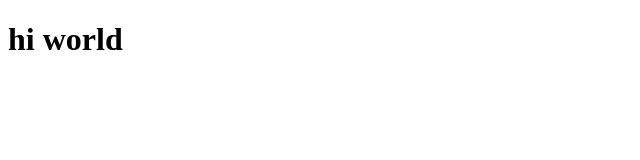
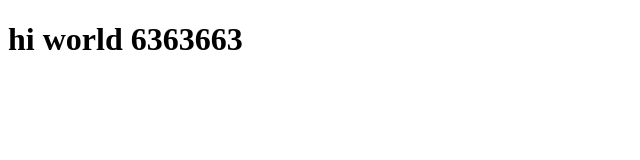
Before and after one commit to MessBoiRishi/datewithgit, a plain HTML site: page indexxx.html in a window 1280 px wide. Shown: the whole page, without its empty margins (0-640 px from the left). Drawn offline with Linux system fonts and the light colour scheme.

Commit message:
added number to both files

```diff
--- a/indexxx.html
+++ b/indexxx.html
@@ -6,6 +6,6 @@
     <title>Document</title>
 </head>
 <body>
-    <h1> hi world </h1>
+    <h1> hi world 6363663 </h1>
 </body>
 </html>
```
Also changed, not shown: index.html (+1 -1 lines).
